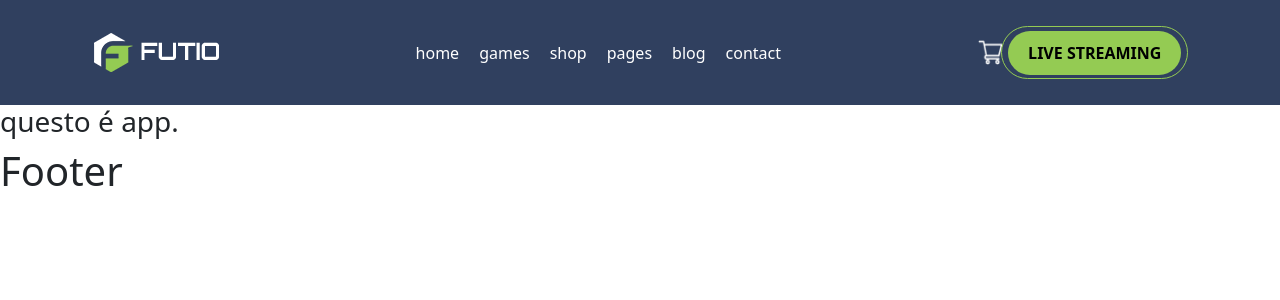
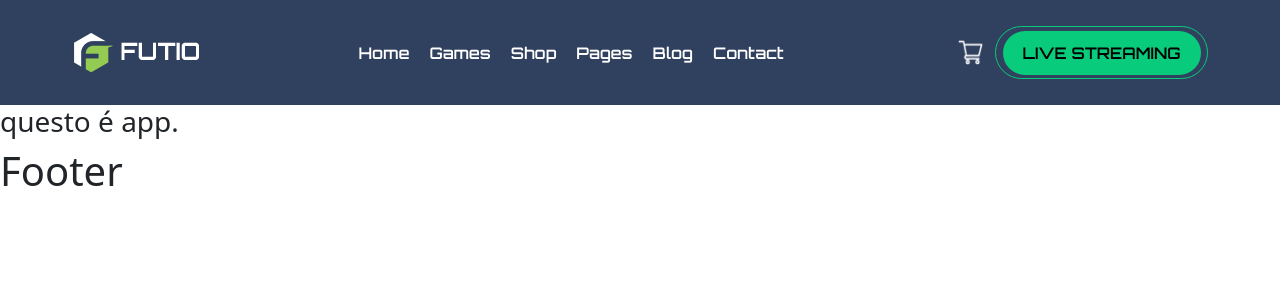
Before and after one commit to GiacomoArena/proj-html-vuejs, a Vue app: page / in a window 1280 px wide. Shown: the top 300 px of the page. Built offline with nearby package versions, Linux system fonts and the light colour scheme.

Commit message:
update header

```diff
--- a/index.html
+++ b/index.html
@@ -4,6 +4,11 @@
     <meta charset="UTF-8" />
     <link rel="icon" type="image" href="./src/assets/fav.png" />
     <meta name="viewport" content="width=device-width, initial-scale=1.0" />
+    <!-- google font -->
+    <link rel="preconnect" href="https://fonts.googleapis.com">
+    <link rel="preconnect" href="https://fonts.gstatic.com" crossorigin>
+    <link href="https://fonts.googleapis.com/css2?family=Barlow:ital,wght@0,400;0,600;0,700;0,800;1,400&family=Montserrat:wght@400;500;600&family=Orbitron:wght@400;600;800&display=swap" rel="stylesheet">
+
     <title>Fuito - Gaming Website</title>
   </head>
   <body>
--- a/src/components/Header.vue
+++ b/src/components/Header.vue
@@ -51,6 +51,7 @@
 @import '../scss/partials/general' ;
 
 section{
+  font-family: $primary-font;
   //colore da togliere in futuro
   background-color: $my-blue;
   height: 105px;
@@ -60,16 +61,19 @@ section{
 
   .link-menu{
     display: flex;
+    text-transform: capitalize;
+    font-weight: 600;
   }
   .cart{
     display: flex;
     align-items: center;
     img{
+      margin: 0 15px;
       width: 25px;
       height: 25px;
     }
     button{
-      background-color: $my-lightgreen;
+      background-color: $my-green;
       border-radius: 25px;
       font-weight: 600;
       color: black;
@@ -86,9 +90,12 @@ section{
         content: "";
         width: 108%;
         height: 120%;
-        border: 1px solid $my-lightgreen;
+        border: 1px solid $my-green;
         padding: 5px;
         border-radius: 30px;
+      }
+      &:hover{
+        background-color: $my-lightgreen;
       }
     }
   }
--- a/src/scss/partials/_variables.scss
+++ b/src/scss/partials/_variables.scss
@@ -10,3 +10,13 @@ $my-white:#EBEBEB;
 $my-blue:#30405F;
 
 $my-orange:#FF9933;
+
+//FONTS
+  $primary-font:'Orbitron', sans-serif;
+
+
+  $secondary-font:'Barlow', sans-serif;
+
+/*font-family: 'Barlow', sans-serif;
+font-family: 'Montserrat', sans-serif;
+font-family: 'Orbitron', sans-serif;*/
```
